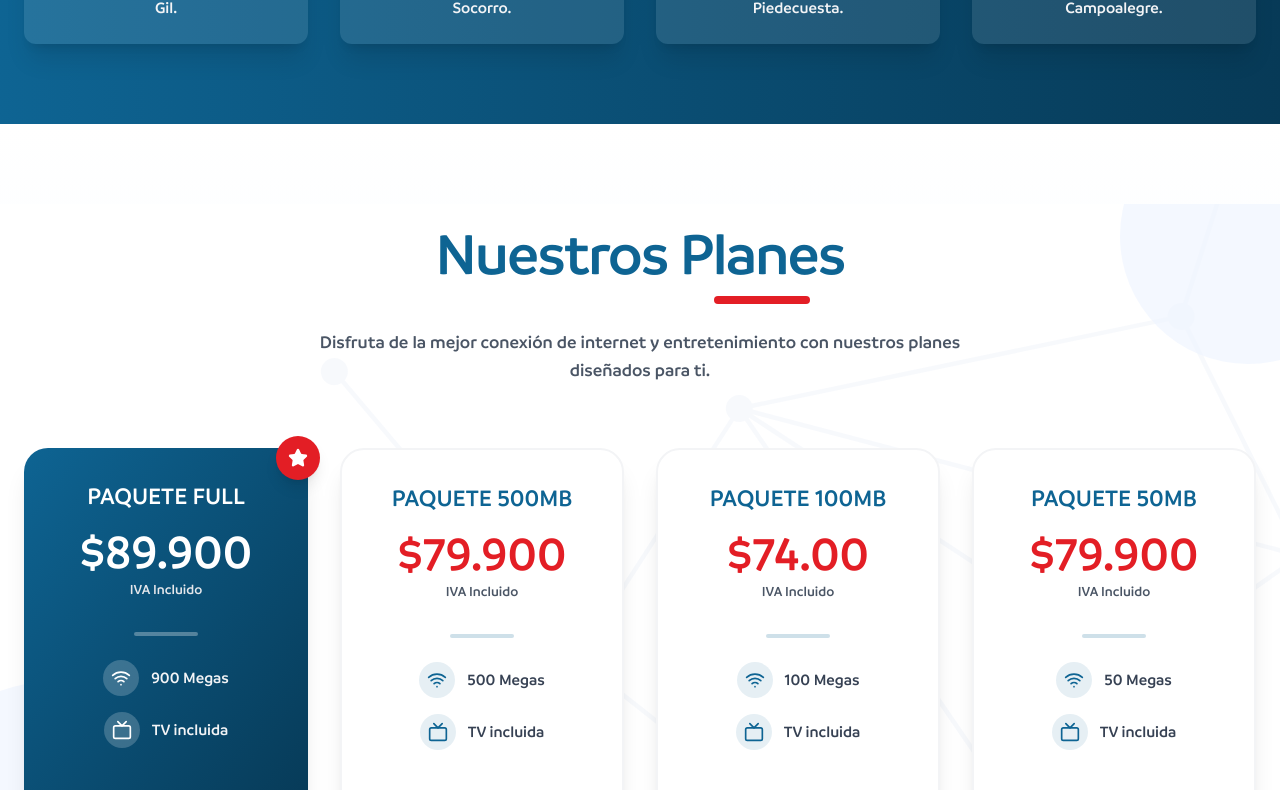
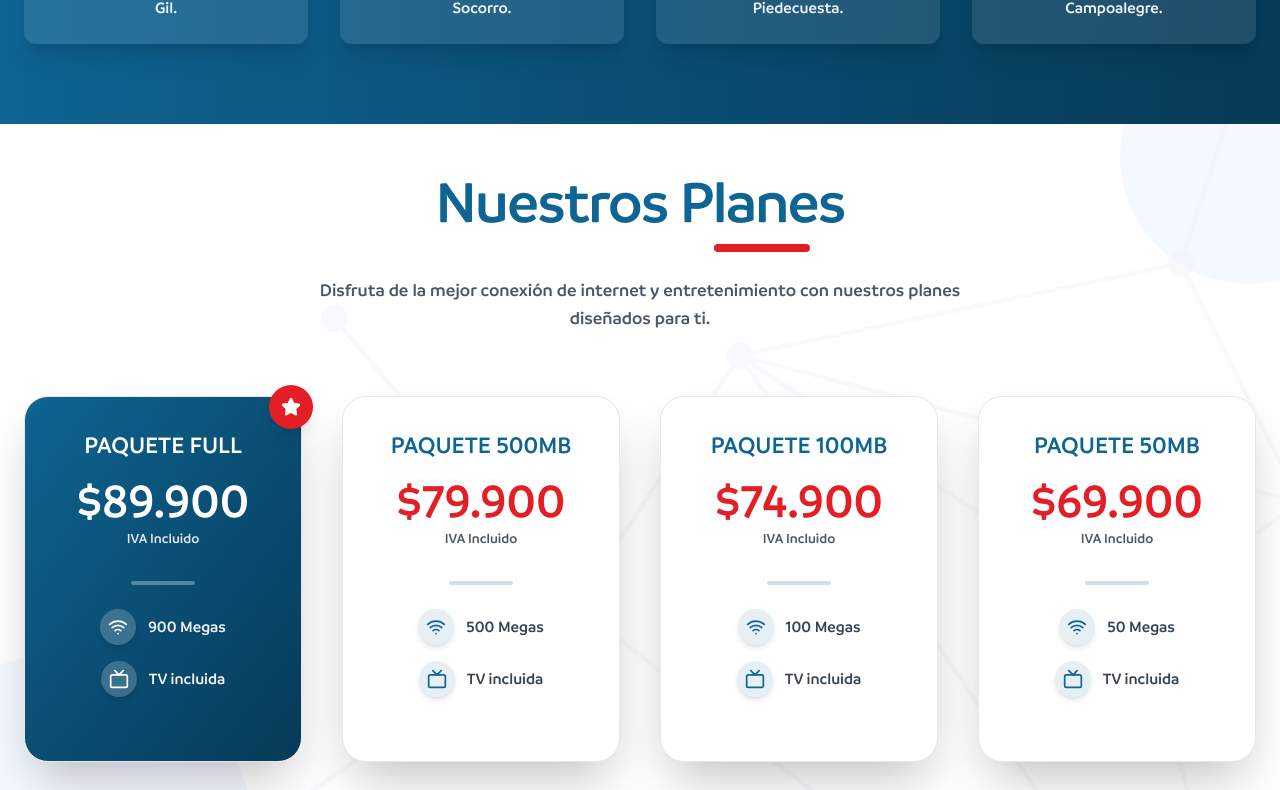
Before and after one commit to ingemateo30/PSI, a Next.js app: page / in a window 1280 px wide. Shown: the part 2039-2829 px from the top of the page. Built offline with nearby package versions, Linux system fonts and the light colour scheme.

Commit message:
detalles

```diff
--- a/src/app/page.js
+++ b/src/app/page.js
@@ -85,7 +85,7 @@ export default function Home() {
         </div>
       </motion.section>
 
-      <section className="py-20 bg-gradient-to-b from-white to-blue-50">
+      <section className="">
         <Planes />
       </section>
 
--- a/src/component/planes.js
+++ b/src/component/planes.js
@@ -1,5 +1,5 @@
 "use client";
-import { Wifi, Tv, Smartphone, ShoppingCart, Star } from "lucide-react";
+import { Wifi, Tv, Star } from "lucide-react";
 import Link from "next/link";
 
 const plans = [
@@ -17,12 +17,12 @@ const plans = [
     price: "$79.900",
     includes: [
       { icon: Wifi, text: "500 Megas" },
-      { text: "TV incluida", icon: Tv },
+      { icon: Tv, text: "TV incluida" },
     ],
   },
   {
     name: "PAQUETE 100MB",
-    price: "$74.00",
+    price: "$74.900",
     includes: [
       { icon: Wifi, text: "100 Megas" },
       { icon: Tv, text: "TV incluida" },
@@ -30,17 +30,17 @@ const plans = [
   },
   {
     name: "PAQUETE 50MB",
-    price: "$79.900",
+    price: "$69.900",
     includes: [
       { icon: Wifi, text: "50 Megas" },
-      { text: "TV incluida", icon: Tv },
+      { icon: Tv, text: "TV incluida" },
     ],
   },
 ];
 
 export default function PlansSection() {
   return (
-    <div className="relative py-5 bg-white overflow-hidden">
+    <div className="relative py-12 bg-white overflow-hidden">
       <div className="absolute inset-0 before:absolute before:inset-0 before:bg-[url('/3.svg')] before:bg-cover before:bg-center before:opacity-20"></div>
 
       {/* Background decoration */}
@@ -61,14 +61,14 @@ export default function PlansSection() {
       </div>
 
       {/* Contenedor de Planes */}
-  <div className="grid grid-cols-1 sm:grid-cols-2 lg:grid-cols-4 gap-8 max-w-7xl mx-auto px-6">
+      <div className="grid grid-cols-1 sm:grid-cols-2 lg:grid-cols-4 gap-10 max-w-7xl mx-auto px-6">
         {plans.map((plan, index) => (
           <div
             key={index}
-        className={`group relative h-full flex flex-col justify-between p-8 rounded-3xl shadow-xl text-center transform transition-all duration-500 hover:translate-y-2 ${
+            className={`group relative h-full flex flex-col justify-between p-8 rounded-3xl border border-gray-200 text-center transform transition-all duration-500 shadow-2xl hover:shadow-3xl hover:-translate-y-3 ${
               plan.featured
                 ? "bg-gradient-to-br from-[#0e6493] to-[#073a57] text-white"
-            : "bg-white border-2 border-gray-100"
+                : "bg-white bg-opacity-90"
             }`}
           >
             {plan.featured && (
@@ -99,7 +99,7 @@ export default function PlansSection() {
                 {plan.includes.map((item, i) => (
                   <li key={i} className="flex justify-center items-center space-x-3">
                     {item.icon ? (
-                  <div className={`flex items-center justify-center p-2 rounded-full ${plan.featured ? "bg-white/20" : "bg-[#0e6493]/10"}`}>
+                      <div className={`flex items-center justify-center p-2 rounded-full shadow-md ${plan.featured ? "bg-white/20" : "bg-[#0e6493]/10"}`}>
                         <item.icon className={`${plan.featured ? "text-white" : "text-[#0e6493]"} h-5 w-5`} />
                       </div>
                     ) : (
```
Lines whose indentation alone changed are shown as unchanged.
